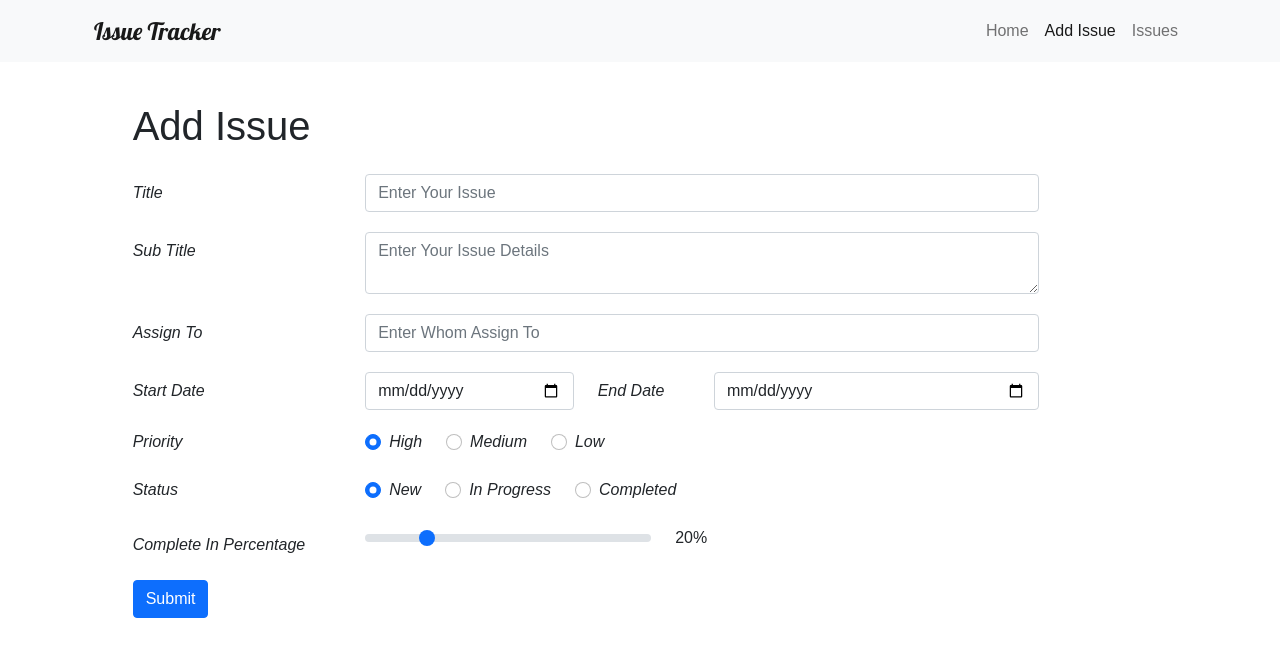
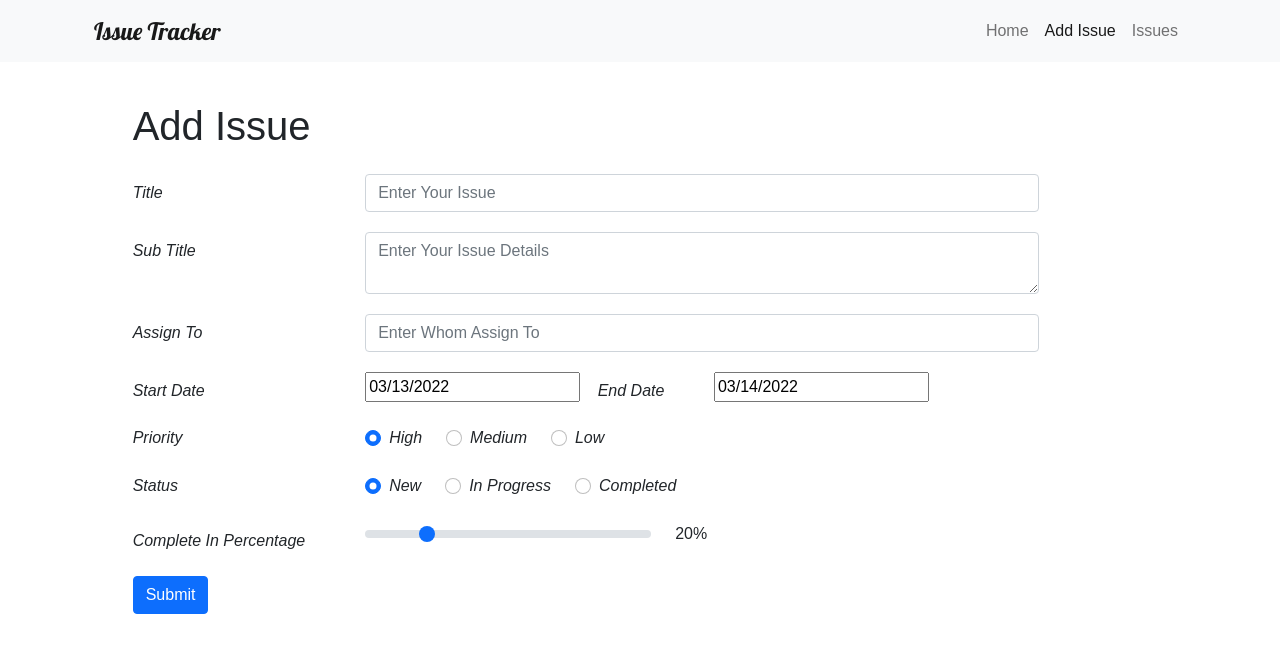
Before and after one commit to siaaam/issue-tacker-react, a React (Vite) app: page /add in a window 1280 px wide. Shown: the top 656 px of the page. Built offline with nearby package versions, Linux system fonts and the light colour scheme; a web font is replaced by a local one.

Commit message:
date picker added and formatted date

```diff
--- a/package.json
+++ b/package.json
@@ -9,8 +9,10 @@
   },
   "dependencies": {
     "bootstrap": "^5.1.3",
+    "date-fns": "^2.28.0",
     "react": "^17.0.2",
     "react-bootstrap": "^2.2.1",
+    "react-datepicker": "^4.7.0",
     "react-dom": "^17.0.2",
     "react-icons": "^4.3.1",
     "react-router-dom": "^6.2.2",
--- a/src/App.jsx
+++ b/src/App.jsx
@@ -21,8 +21,8 @@ function App() {
       title: 'sample issue',
       subTitle: 'task details',
       assignTo: 'no  one',
-      startDate: '',
-      endDate: '',
+      startDate: new Date(),
+      endDate: new Date(),
       priority: 'high',
       status: 'new',
       completeInPercent: '70',
--- a/src/Issue.jsx
+++ b/src/Issue.jsx
@@ -3,6 +3,7 @@ import { Badge, ProgressBar, Modal, Button } from 'react-bootstrap';
 import { FaTrashAlt, FaEdit, FaCheckSquare } from 'react-icons/fa';
 import { toast } from 'react-toastify';
 import { useNavigate } from 'react-router-dom';
+import { format } from 'date-fns';
 
 const Issue = ({ issue, completeIssue, deleteIssue }) => {
   const { id, title, priority, status, endDate, assignTo, completeInPercent } =
@@ -63,7 +64,7 @@ const Issue = ({ issue, completeIssue, deleteIssue }) => {
           </Badge>
         </td>
         <td>{completedStatus}</td>
-        <td>{endDate}</td>
+        <td>{format(new Date(endDate), 'dd/MM/yyyy')}</td>
         <td>{assignTo}</td>
         <td>
           <ProgressBar
--- a/src/IssueForm.jsx
+++ b/src/IssueForm.jsx
@@ -3,6 +3,10 @@ import { useEffect, useState } from 'react';
 import { v4 as uuid } from 'uuid';
 import { useNavigate } from 'react-router-dom';
 import { toast } from 'react-toastify';
+
+import DatePicker from 'react-datepicker';
+import { addDays } from 'date-fns';
+import 'react-datepicker/dist/react-datepicker.css';
 
 // const defaultIssue = {
 //   title: '',
@@ -20,8 +24,8 @@ const IssueForm = ({ addIssue, updateIssue, issue: issueToEdit }) => {
     title: '',
     subTitle: '',
     assignTo: '',
-    startDate: '',
-    endDate: '',
+    startDate: new Date(),
+    endDate: addDays(new Date(), 1),
     priority: 'high',
     status: 'new',
     completeInPercent: '20',
@@ -228,14 +232,23 @@ const IssueForm = ({ addIssue, updateIssue, issue: issueToEdit }) => {
           </Col>
 
           <Col sm={3}>
-            <Form.Control
+            <DatePicker
               type="date"
-              onChange={handleChange}
+              selected={startDate}
+              onChange={(date) =>
+                setIssue({
+                  ...issue,
+                  startDate: date,
+                })
+              }
               name="startDate"
+              startDate={startDate}
+              endDate={endDate}
+              minDate={new Date()}
               value={startDate}
-              placeholder="Enter Start Date"
               isInvalid={errorStartDate}
-            ></Form.Control>
+              selectsStart
+            />
             <Form.Control.Feedback type="invalid" className="d-block">
               {errorStartDate}
             </Form.Control.Feedback>
@@ -249,14 +262,24 @@ const IssueForm = ({ addIssue, updateIssue, issue: issueToEdit }) => {
                 </Form.Label>
               </Col>
               <Col sm={9}>
-                <Form.Control
+                <DatePicker
                   type="date"
-                  onChange={handleChange}
+                  selected={endDate}
+                  onChange={(date) =>
+                    setIssue({
+                      ...issue,
+                      endDate: date,
+                    })
+                  }
+                  startDate={startDate}
+                  endDate={endDate}
+                  minDate={startDate}
                   name="endDate"
                   value={endDate}
                   placeholder="Enter End Date"
                   isInvalid={errorEndDate}
-                ></Form.Control>
+                  selectsEnd
+                />
                 <Form.Control.Feedback type="invalid" className="d-block">
                   {errorEndDate}
                 </Form.Control.Feedback>
```
Also changed, not shown: 1 other file (tests, documents, lock files or other folders).
